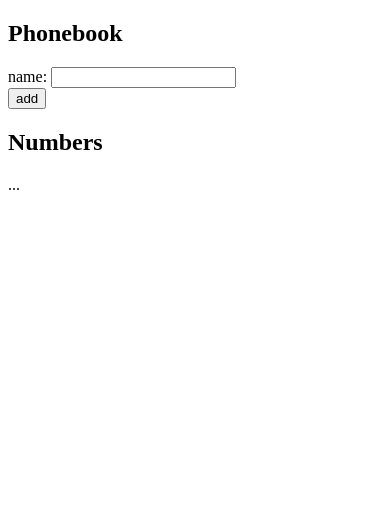
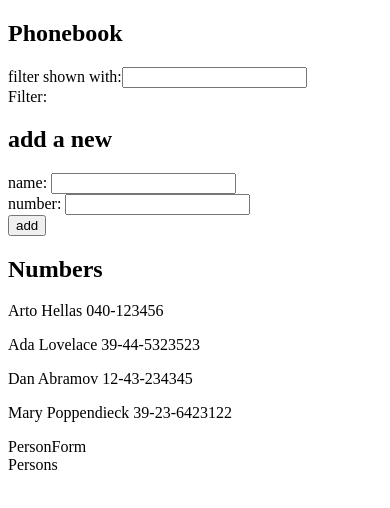
Before and after one commit to MacielDouglas/FullStackOpen, a React (Create React App) app in the folder part2/phonebook/: page / in a window 390 px wide. Shown: the top 508 px of the page. Built offline with nearby package versions, Linux system fonts and the light colour scheme.

Commit message:
Criado partes do Phonebook, personForm, persons, e termiando filter

```diff
--- a/part2/phonebook/src/App.js
+++ b/part2/phonebook/src/App.js
@@ -1,23 +1,97 @@
-import { useState } from 'react';
+import React, { useState } from 'react';
+// import Filter from './components/Filter';
+import PersonForm from './components/PersonForm';
+import Persons from './components/Persons';
 
 const App = () => {
-  const [persons, setPersons] = useState([{ name: 'Arto Hellas' }]);
+  // const [persons, setPersons] = useState([]);
+  const [persons, setPersons] = useState([
+    { name: 'Arto Hellas', number: '040-123456', id: 1 },
+    { name: 'Ada Lovelace', number: '39-44-5323523', id: 2 },
+    { name: 'Dan Abramov', number: '12-43-234345', id: 3 },
+    { name: 'Mary Poppendieck', number: '39-23-6423122', id: 4 },
+  ]);
   const [newName, setNewName] = useState('');
+  const [newNumber, setNewNumber] = useState('');
+  const [filterInput, setFilterInput] = useState('');
+
+  const addNewPerson = (event) => {
+    event.preventDefault();
+    const id = persons.map((id) => id.id).pop();
+
+    const name = persons.map((person) => person.name);
+    if (name.includes(newName)) {
+      alert(`${newName} is already added to phonebook`);
+      setNewName('');
+      return;
+    } else {
+      const newPerson = {
+        id: id + 1,
+        name: newName,
+        number: newNumber,
+      };
+      setPersons(persons.concat(newPerson));
+      setNewName('');
+      setNewNumber('');
+    }
+  };
+
+  const handleNameChange = (event) => {
+    setNewName(event.target.value);
+  };
+  const handleNumberChange = (event) => {
+    setNewNumber(event.target.value);
+  };
+
+  //Filtro de pessoas
+  const people = persons.map((person) => person.name.toLowerCase());
+
+  const filterItems = (batata) => {
+    const valor = people.filter((names) => names.indexOf(batata) > -1);
+    if (valor.length !== 0) {
+      return valor;
+    }
+    return 'Nome não encontrado';
+  };
+  console.log(filterItems(filterInput.toLowerCase()));
+
+  const handleFilterChange = (event) => {
+    setFilterInput(event.target.value);
+  };
 
   return (
-    <div>
+    <>
       <h2>Phonebook</h2>
       <form>
         <div>
-          name: <input />
+          filter shown with:
+          <input value={filterInput} onChange={handleFilterChange} />
+          <div>Filter: {filterInput}</div>
+        </div>
+      </form>
+      <h2>add a new</h2>
+      <form onSubmit={addNewPerson}>
+        <div>
+          name: <input value={newName} onChange={handleNameChange} />
+        </div>
+        <div>
+          number: <input value={newNumber} onChange={handleNumberChange} />
         </div>
         <div>
           <button type="submit">add</button>
         </div>
       </form>
+
       <h2>Numbers</h2>
-      ...
-    </div>
+      {persons.map((person) => (
+        <p key={person.id}>
+          {person.name} {person.number}
+        </p>
+      ))}
+      {/* <Filter /> */}
+      <PersonForm />
+      <Persons />
+    </>
   );
 };
 
--- /dev/null
+++ b/part2/phonebook/src/components/Filter.js
@@ -0,0 +1,7 @@
+import React from 'react';
+
+const Filter = () => {
+  return <div>Filter</div>;
+};
+
+export default Filter;
--- /dev/null
+++ b/part2/phonebook/src/components/PersonForm.js
@@ -0,0 +1,7 @@
+import React from 'react';
+
+const PersonForm = () => {
+  return <div>PersonForm</div>;
+};
+
+export default PersonForm;
--- /dev/null
+++ b/part2/phonebook/src/components/Persons.js
@@ -0,0 +1,7 @@
+import React from 'react';
+
+const Persons = () => {
+  return <div>Persons</div>;
+};
+
+export default Persons;
```
